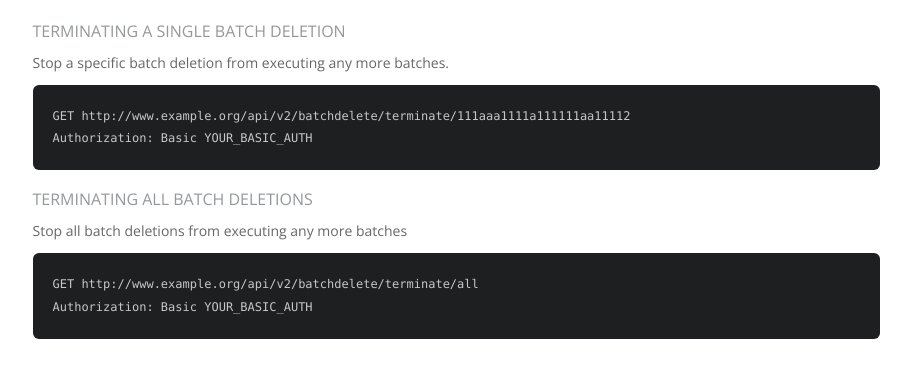
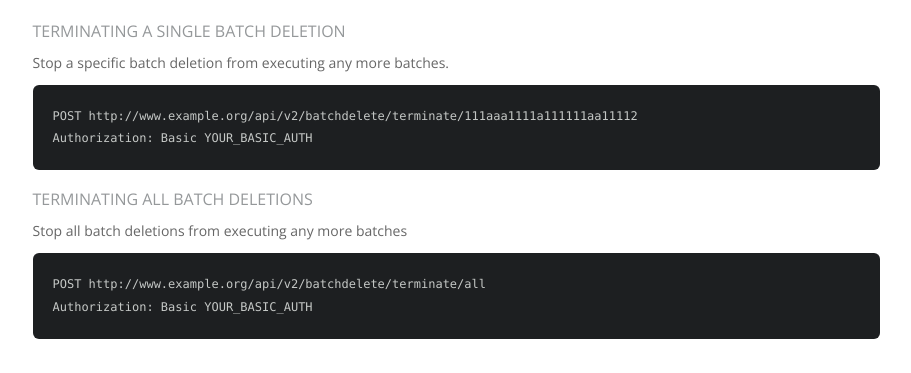
Before and after one commit to LearningLocker/docs, a Jekyll site: the page built from src/http-statement-deletion.md, in a window 1280 px wide and 900 px high, scrolled down 1478 px. Shown: the part 151-524 px from the top of the window, without its empty margins (330-1241 px from the left). Built offline with Jekyll 4.4.1, drawn with Linux system fonts in a browser that asks for light colours; nearby versions of some CDN libraries; our own code applies the rules of GitHub Pages for plain Markdown files.

Commit message:
Corrects HTTP method.

````diff
--- a/src/http-statement-deletion.md
+++ b/src/http-statement-deletion.md
@@ -69,7 +69,7 @@ _This is due to how we batch the deletions into blocks of 1000. Once a batch has
 Stop a specific batch deletion from executing any more batches.
 
 ```
-GET http://www.example.org/api/v2/batchdelete/terminate/111aaa1111a111111aa11112
+POST http://www.example.org/api/v2/batchdelete/terminate/111aaa1111a111111aa11112
 Authorization: Basic YOUR_BASIC_AUTH
 ```
 
@@ -78,7 +78,7 @@ Authorization: Basic YOUR_BASIC_AUTH
 Stop all batch deletions from executing any more batches
 
 ```
-GET http://www.example.org/api/v2/batchdelete/terminate/all
+POST http://www.example.org/api/v2/batchdelete/terminate/all
 Authorization: Basic YOUR_BASIC_AUTH
 ```
 
````
